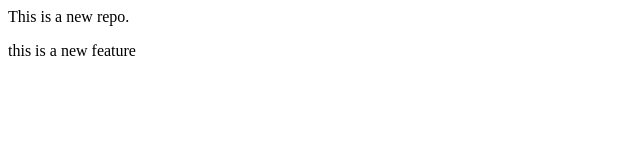
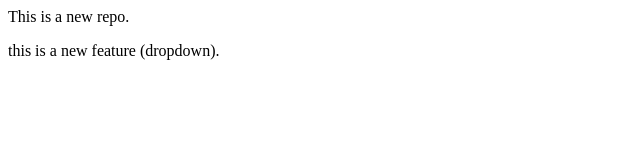
Before and after one commit to ms-roshni/localRepo, a plain HTML site: page index.html in a window 1280 px wide. Shown: the full height of the page, 0-640 px from the left. Drawn offline with Linux system fonts and the light colour scheme.

Commit message:
add dropdown

```diff
--- a/index.html
+++ b/index.html
@@ -1,2 +1,2 @@
 <p>This is a new repo.</p>
-<p>this is a new feature</p>
+<p>this is a new feature (dropdown).</p>
```
